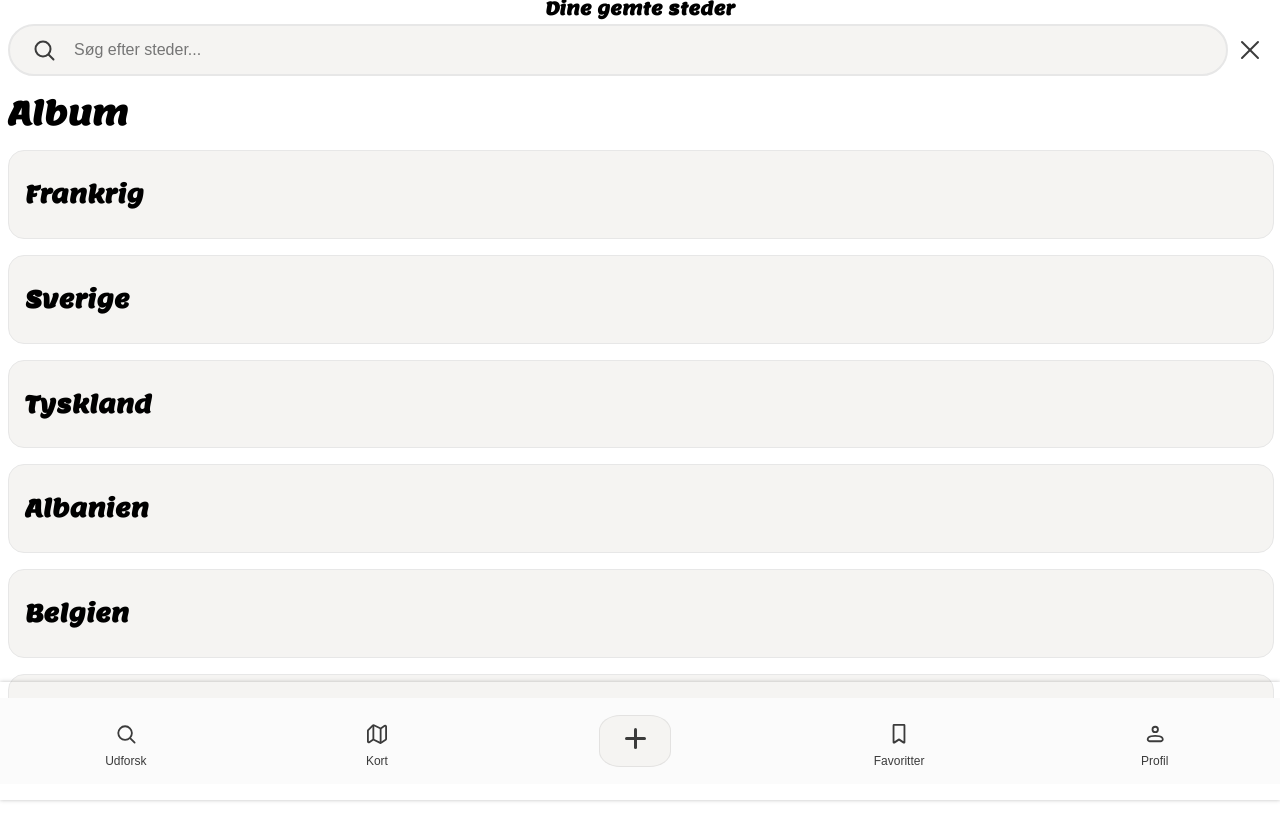
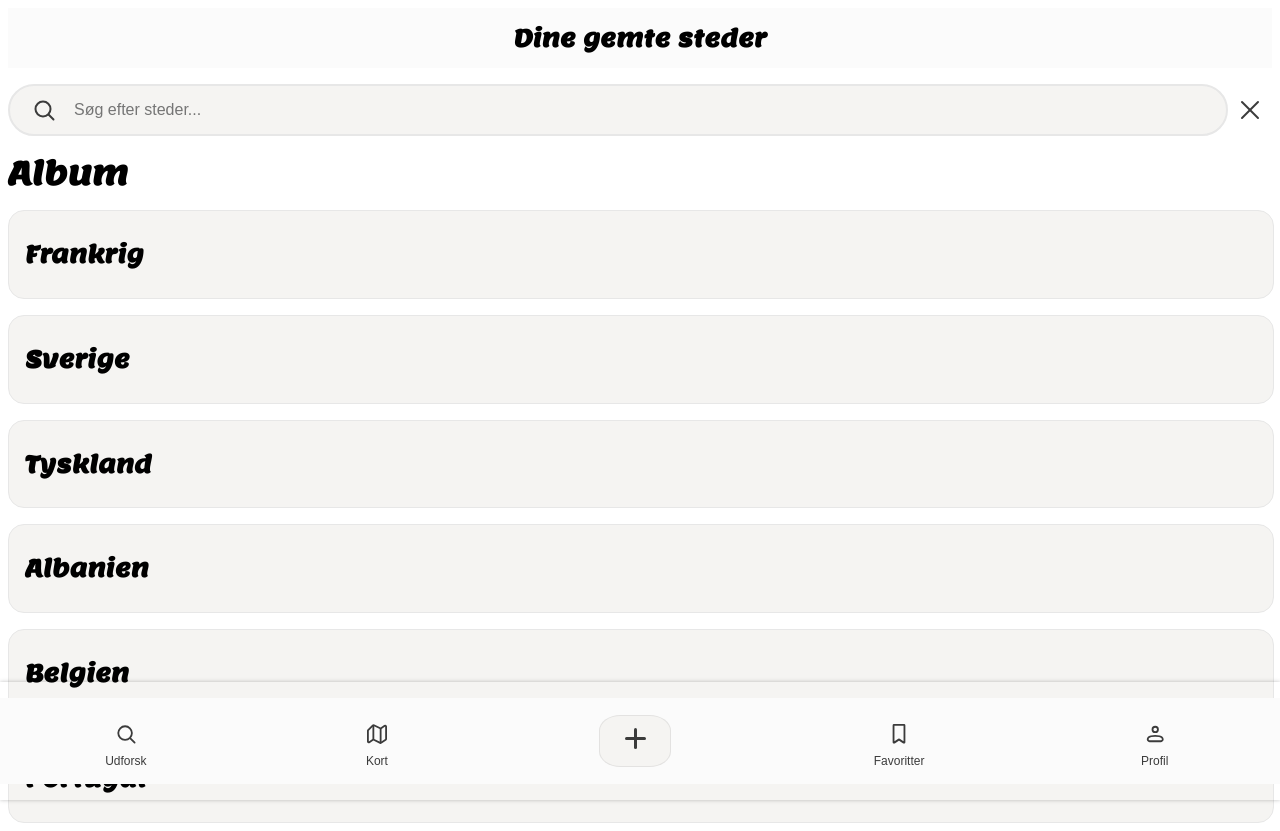
Before and after one commit to mamelishah/gemly-project-webapplication, a React (Vite) app: page /gemly-project-webapplication/saved in a window 1280 px wide. Before the commit the page ends 800 px from the top, so only its background shows below. Built offline with nearby package versions, Linux system fonts and the light colour scheme.

Commit message:
forbedret styling af top-bar

```diff
--- a/src/components/ui/layout/TopBar.css
+++ b/src/components/ui/layout/TopBar.css
@@ -6,6 +6,8 @@
     background-color: var(--background-white);
     border-bottom:none;
     position: relative;
+    height: 60px;
+    width: 100%;
 }
 
 #top-bar img {
@@ -15,12 +17,12 @@
 }
 
 #top-bar h1 {
-    font-size: 18px;
-    font-weight: bold;
     position: absolute;
     margin: 0;
     left: 50%;
     transform: translateX(-50%);
+    width: 100%;
+    text-align: center;
 }
 
 #top-bar button {
```
